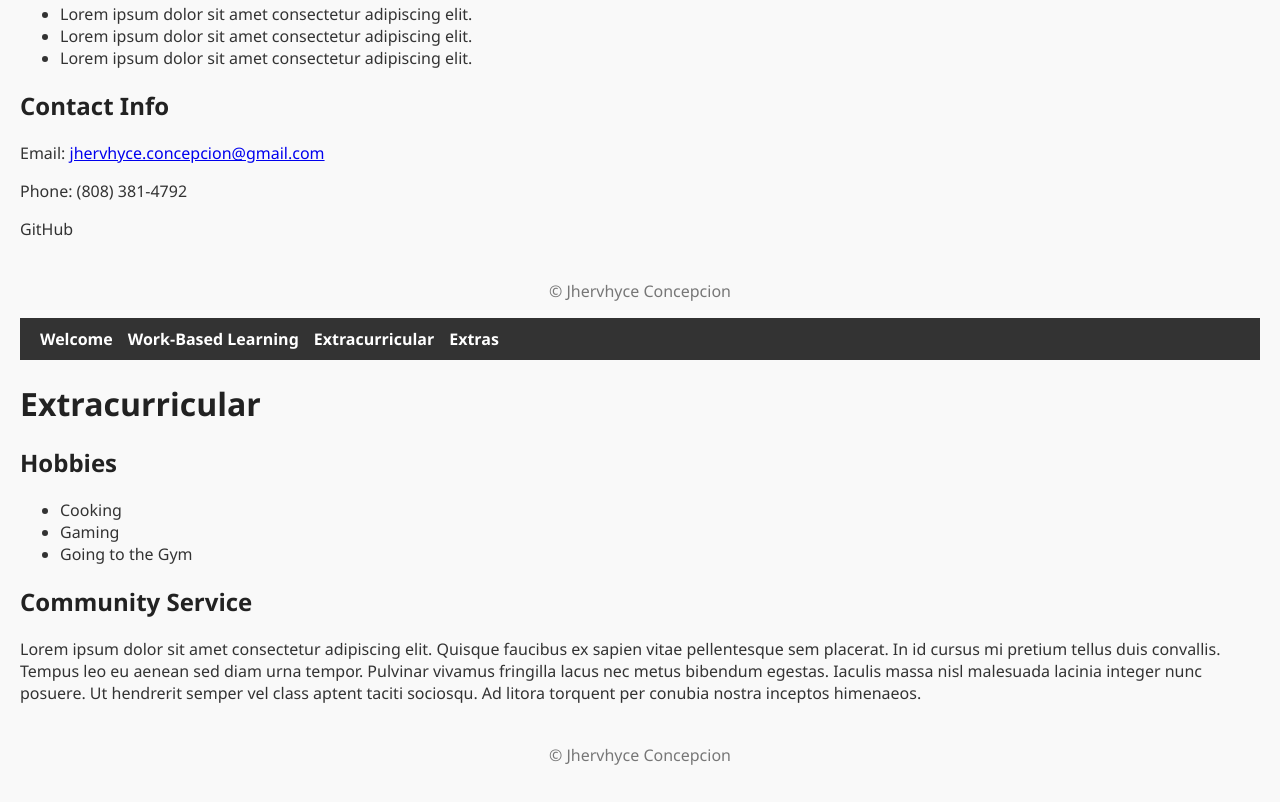
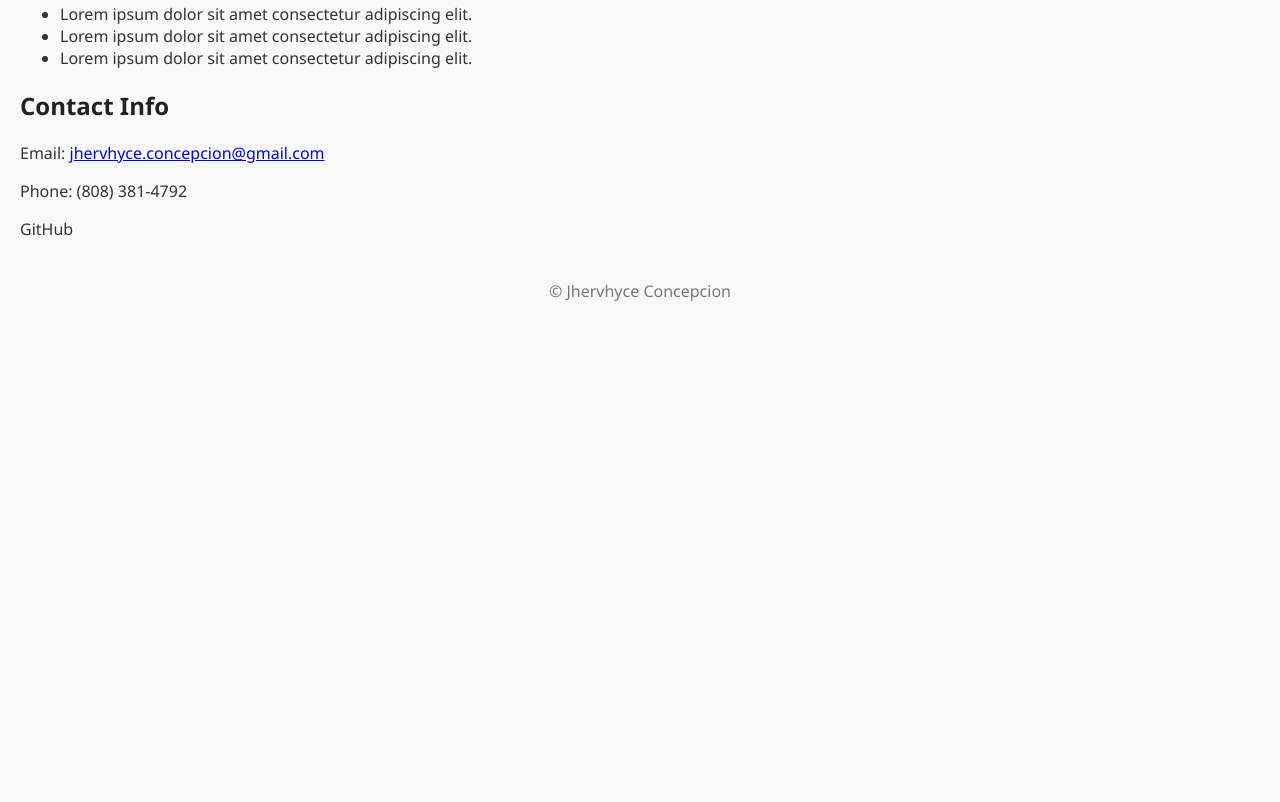
Before and after one commit to jhervhyce/Electronic-Portfolio, a plain HTML site: page index.html in a window 1280 px wide. Shown: the part 903-1705 px from the top of the page. After the commit the page ends 1241 px from the top, so only its background shows below. Drawn offline with Linux system fonts and the light colour scheme.

Commit message:
Add files via upload

```diff
--- a/index.html
+++ b/index.html
@@ -52,43 +52,3 @@
   <script src="script.js"></script>
 </body>
 </html>
-
-<!-- extracurricular.html -->
-<!DOCTYPE html>
-<html lang="en">
-<head>
-  <meta charset="UTF-8">
-  <title>Extracurricular | My Portfolio</title>
-  <link rel="stylesheet" href="styles.css">
-</head>
-<body>
-  <nav class="navbar">
-    <a href="index.html">Welcome</a>
-    <a href="wbl.html">Work-Based Learning</a>
-    <a href="extracurricular.html">Extracurricular</a>
-    <a href="extras.html">Extras</a>
-  </nav>
-
-  <h1>Extracurricular</h1>
-
-  <section>
-    <h2>Hobbies</h2>
-    <ul>
-      <li>Cooking</li>
-      <li>Gaming</li>
-      <li>Going to the Gym</li>
-    </ul>
-  </section>
-
-  <section>
-    <h2>Community Service</h2>
-    <p>Lorem ipsum dolor sit amet consectetur adipiscing elit. Quisque faucibus ex sapien vitae pellentesque sem placerat. In id cursus mi pretium tellus duis convallis. Tempus leo eu aenean sed diam urna tempor. Pulvinar vivamus fringilla lacus nec metus bibendum egestas. Iaculis massa nisl malesuada lacinia integer nunc posuere. Ut hendrerit semper vel class aptent taciti sociosqu. Ad litora torquent per conubia nostra inceptos himenaeos.</p>
-  </section>
-
-  <footer class="footer">
-    <p>&copy; <span id="year"></span>Jhervhyce Concepcion</p>
-  </footer>
-
-  <script src="script.js"></script>
-</body>
-</html>
```
